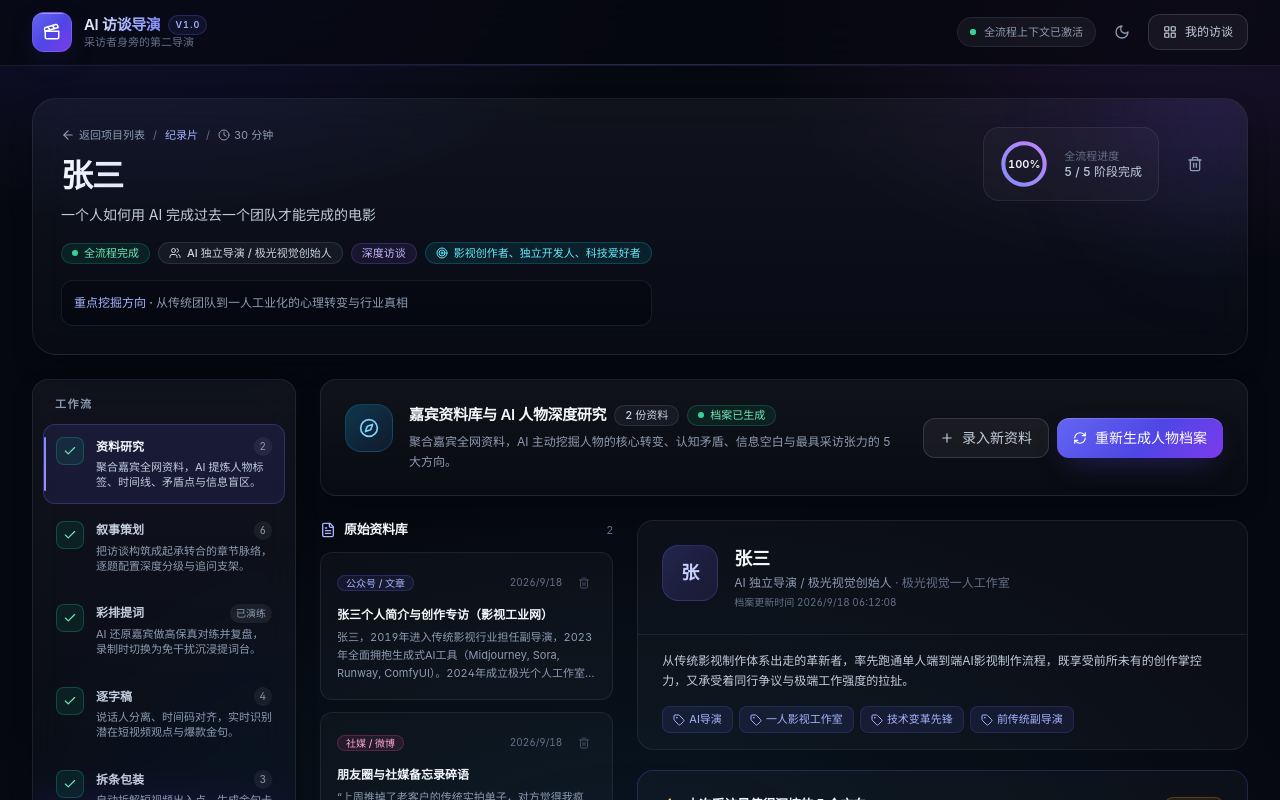
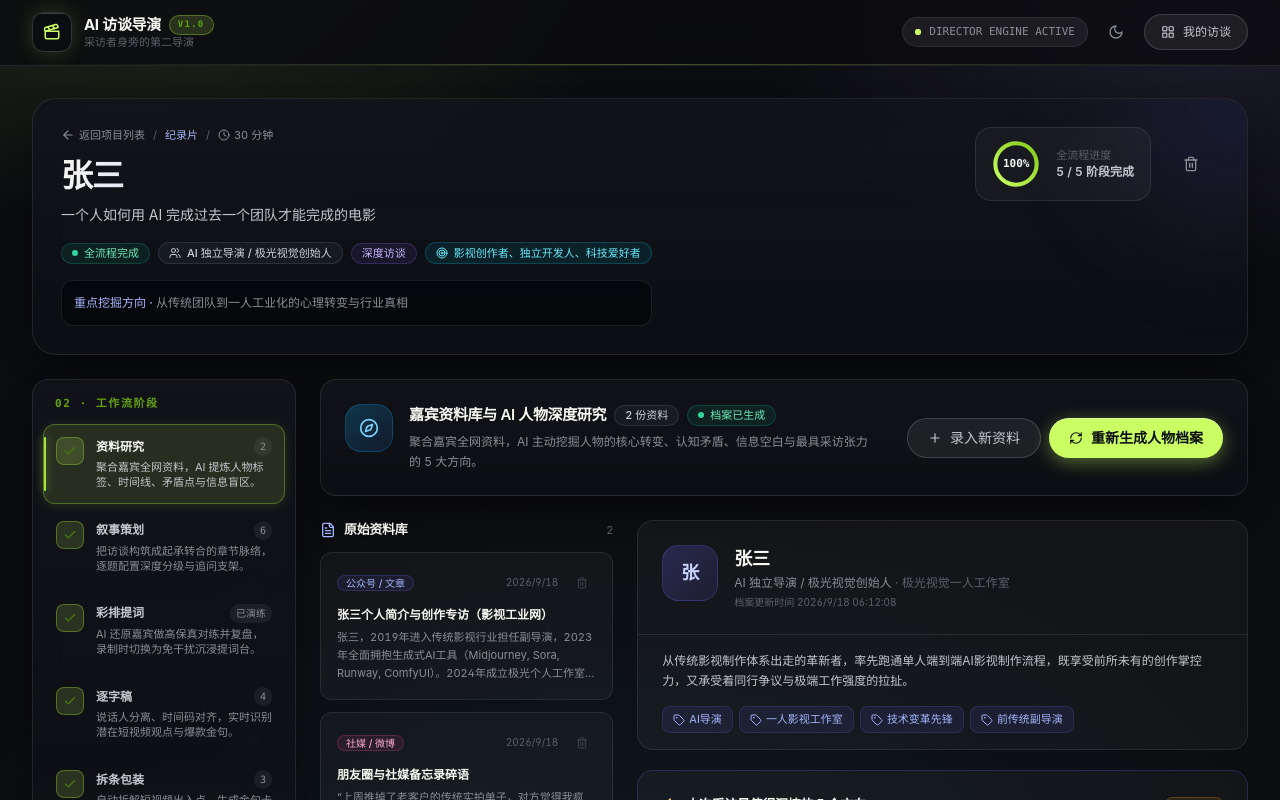
Before and after one commit to Eason-Xi/WebCodingShow, a Next.js app: page /projects/demo-ai-director in a window 1280 px wide. Shown: the top 800 px of the page. Built offline with nearby package versions, Linux system fonts and the light colour scheme.

Commit message:
style: 参考 jevs.youware.app 视觉语言重构全局 Technical Editorial 风格体系

```diff
--- a/src/app/globals.css
+++ b/src/app/globals.css
@@ -11,30 +11,37 @@
   :root {
     color-scheme: dark;
 
-    /* ---- 画布与表面 ---- */
-    --bg-base: #06080f;
-    --surface-1: rgba(255, 255, 255, 0.028);
-    --surface-2: rgba(255, 255, 255, 0.052);
-    --surface-3: rgba(255, 255, 255, 0.08);
-    --surface-inset: rgba(4, 6, 14, 0.5);
-    --panel-from: rgba(255, 255, 255, 0.048);
-    --panel-to: rgba(255, 255, 255, 0.016);
+    /* ---- 画布与表面 (Jev Technical Editorial / Obsidian Dark) ---- */
+    --bg-base: #0b0c0f;
+    --surface-1: rgba(255, 255, 255, 0.035);
+    --surface-2: rgba(255, 255, 255, 0.065);
+    --surface-3: rgba(255, 255, 255, 0.1);
+    --surface-inset: rgba(4, 6, 9, 0.65);
+    --panel-from: rgba(18, 20, 26, 0.88);
+    --panel-to: rgba(13, 15, 20, 0.78);
 
     /* ---- 描边 ---- */
-    --line-1: rgba(148, 163, 184, 0.12);
-    --line-2: rgba(148, 163, 184, 0.22);
-    --line-3: rgba(148, 163, 184, 0.34);
+    --line-1: rgba(255, 255, 255, 0.09);
+    --line-2: rgba(255, 255, 255, 0.16);
+    --line-3: rgba(255, 255, 255, 0.28);
 
     /* ---- 文字 ---- */
-    --text-1: #f3f6fc;
-    --text-2: #c2cddd;
-    --text-3: #8d9bb2;
-    --text-4: #64718a;
+    --text-1: #f7f7f2;
+    --text-2: #c5c7cc;
+    --text-3: #8a8e96;
+    --text-4: #5c616b;
+
+    /* ---- Jev 品牌核心令牌 ---- */
+    --c-obsidian: #0b0c0f;
+    --c-paper: #f3f1e9;
+    --c-paper-card: #fbfaf5;
+    --c-paper-line: #d8d4c8;
+    --c-lime-text: #0b0c0f;
 
     /* ---- 中性叠加（浅色主题下翻转为黑色叠加） ---- */
     --tint: 255 255 255;
-    --well: rgba(0, 0, 0, 0.2);
-    --header-bg: rgba(6, 8, 15, 0.7);
+    --well: rgba(0, 0, 0, 0.28);
+    --header-bg: rgba(11, 12, 15, 0.82);
 
     /* ---- 危险操作 ---- */
     --danger-bg: rgba(239, 68, 68, 0.1);
@@ -44,20 +51,20 @@
     --danger-text-hover: #fecaca;
 
     /* ---- 阴影 ---- */
-    --shadow-1: 0 1px 2px rgba(2, 4, 10, 0.5);
-    --shadow-2: 0 10px 30px -14px rgba(2, 4, 10, 0.9);
-    --shadow-3: 0 32px 72px -32px rgba(2, 4, 10, 0.95);
-    --shadow-accent: 0 10px 30px -12px rgba(79, 70, 229, 0.55);
+    --shadow-1: 0 1px 3px rgba(0, 0, 0, 0.4);
+    --shadow-2: 0 14px 35px -14px rgba(0, 0, 0, 0.85);
+    --shadow-3: 0 35px 80px -28px rgba(0, 0, 0, 0.95);
+    --shadow-accent: 0 12px 35px -8px rgba(201, 255, 99, 0.38);
 
     /* ---- 滚动条 / 表单 ---- */
     --scrollbar-thumb: rgba(148, 163, 184, 0.18);
-    --scrollbar-thumb-hover: rgba(129, 140, 248, 0.42);
-    --option-bg: #0d1220;
+    --scrollbar-thumb-hover: rgba(201, 255, 99, 0.42);
+    --option-bg: #0d1017;
 
     /* ---- 画布光晕 ---- */
-    --glow-1: rgba(79, 70, 229, 0.2);
-    --glow-2: rgba(168, 85, 247, 0.13);
-    --glow-3: rgba(14, 165, 233, 0.09);
+    --glow-1: rgba(201, 255, 99, 0.14);
+    --glow-2: rgba(157, 140, 255, 0.12);
+    --glow-3: rgba(56, 189, 248, 0.06);
 
     --ease-out: cubic-bezier(0.22, 0.68, 0, 1);
 
@@ -90,6 +97,14 @@
     --c-indigo-600: 79 70 229;
     --c-indigo-700: 67 56 202;
     --c-indigo-800: 55 48 163;
+    --c-lime-100: 247 254 231;
+    --c-lime-200: 236 252 203;
+    --c-lime-300: 217 249 157;
+    --c-lime-400: 201 255 99;
+    --c-lime-500: 163 230 53;
+    --c-lime-600: 101 163 13;
+    --c-lime-700: 77 124 15;
+    --c-lime-800: 63 98 18;
     --c-pink-200: 251 207 232;
     --c-pink-300: 249 168 212;
     --c-pink-400: 244 114 182;
@@ -130,30 +145,36 @@
     --c-violet-800: 91 33 182;
   }
 
-  /* ================= 浅色主题 ================= */
+  /* ================= 浅色主题 (Jev Editorial Warm Paper) ================= */
   [data-theme="light"] {
     color-scheme: light;
 
-    --bg-base: #f4f6fb;
-    --surface-1: rgba(15, 23, 42, 0.022);
-    --surface-2: rgba(15, 23, 42, 0.045);
-    --surface-3: rgba(15, 23, 42, 0.07);
-    --surface-inset: rgba(15, 23, 42, 0.035);
-    --panel-from: rgba(255, 255, 255, 0.92);
-    --panel-to: rgba(255, 255, 255, 0.72);
+    --bg-base: #f3f1e9;
+    --surface-1: rgba(18, 20, 23, 0.032);
+    --surface-2: rgba(18, 20, 23, 0.065);
+    --surface-3: rgba(18, 20, 23, 0.098);
+    --surface-inset: rgba(18, 20, 23, 0.035);
+    --panel-from: #fbfaf5;
+    --panel-to: #f5f3ec;
 
-    --line-1: rgba(15, 23, 42, 0.1);
-    --line-2: rgba(15, 23, 42, 0.16);
-    --line-3: rgba(15, 23, 42, 0.28);
+    --line-1: rgba(18, 20, 23, 0.08);
+    --line-2: #d8d4c8;
+    --line-3: #c0baa8;
 
-    --text-1: #0f172a;
-    --text-2: #334155;
-    --text-3: #4d5c73;
-    --text-4: #5f6f87;
+    --text-1: #121417;
+    --text-2: #2d3139;
+    --text-3: #5c626d;
+    --text-4: #858a94;
 
-    --tint: 15 23 42;
-    --well: rgba(15, 23, 42, 0.045);
-    --header-bg: rgba(255, 255, 255, 0.78);
+    --c-obsidian: #0b0c0f;
+    --c-paper: #f3f1e9;
+    --c-paper-card: #fbfaf5;
+    --c-paper-line: #d8d4c8;
+    --c-lime-text: #121417;
+
+    --tint: 18 20 23;
+    --well: rgba(18, 20, 23, 0.035);
+    --header-bg: rgba(243, 241, 233, 0.88);
 
     --danger-bg: rgba(220, 38, 38, 0.08);
     --danger-bg-hover: rgba(220, 38, 38, 0.15);
@@ -161,20 +182,20 @@
     --danger-text: #b91c1c;
     --danger-text-hover: #991b1b;
 
-    --shadow-1: 0 1px 2px rgba(15, 23, 42, 0.06);
-    --shadow-2: 0 10px 30px -16px rgba(15, 23, 42, 0.18);
-    --shadow-3: 0 28px 64px -30px rgba(15, 23, 42, 0.24);
-    --shadow-accent: 0 10px 26px -12px rgba(79, 70, 229, 0.45);
+    --shadow-1: 0 1px 3px rgba(18, 20, 23, 0.04);
+    --shadow-2: 0 10px 30px -15px rgba(18, 20, 23, 0.08);
+    --shadow-3: 0 24px 48px -20px rgba(18, 20, 23, 0.12);
+    --shadow-accent: 0 10px 28px -10px rgba(101, 163, 13, 0.28);
 
-    --scrollbar-thumb: rgba(15, 23, 42, 0.16);
-    --scrollbar-thumb-hover: rgba(79, 70, 229, 0.4);
-    --option-bg: #ffffff;
+    --scrollbar-thumb: rgba(18, 20, 23, 0.16);
+    --scrollbar-thumb-hover: rgba(101, 163, 13, 0.45);
+    --option-bg: #fbfaf5;
 
-    --glow-1: rgba(79, 70, 229, 0.08);
-    --glow-2: rgba(168, 85, 247, 0.06);
+    --glow-1: rgba(201, 255, 99, 0.22);
+    --glow-2: rgba(157, 140, 255, 0.14);
     --glow-3: rgba(14, 165, 233, 0.05);
 
-    /* 文字用色阶调深，保证浅底上的对比度；背景/边框色阶保持中间调 */
+    /* 语义色深浅调校 */
     --c-amber-100: 180 83 9;
     --c-amber-200: 180 83 9;
     --c-amber-300: 180 83 9;
@@ -187,6 +208,14 @@
     --c-indigo-200: 67 56 202;
     --c-indigo-300: 67 56 202;
     --c-indigo-400: 79 70 229;
+    --c-lime-100: 45 70 12;
+    --c-lime-200: 45 70 12;
+    --c-lime-300: 63 98 18;
+    --c-lime-400: 77 124 15;
+    --c-lime-500: 101 163 13;
+    --c-lime-600: 101 163 13;
+    --c-lime-700: 77 124 15;
+    --c-lime-800: 45 70 12;
     --c-pink-200: 190 24 93;
     --c-pink-300: 190 24 93;
     --c-pink-400: 219 39 119;
@@ -301,33 +330,36 @@
     border: 1px solid var(--line-1);
   }
 
-  /* --- 按钮体系 --- */
+  /* --- 按钮体系 (Jev Aesthetic) --- */
   .btn {
-    @apply inline-flex items-center justify-center gap-2 whitespace-nowrap rounded-xl font-medium
+    @apply inline-flex items-center justify-center gap-2 whitespace-nowrap rounded-full font-medium
       transition-all duration-200 active:scale-[0.97] disabled:pointer-events-none disabled:opacity-45;
     transition-timing-function: var(--ease-out);
   }
   .btn-xs {
-    @apply h-7 px-2.5 text-[11px];
+    @apply h-7 px-3 text-[11px];
   }
   .btn-sm {
-    @apply h-8 px-3 text-xs;
+    @apply h-8 px-3.5 text-xs;
   }
   .btn-md {
-    @apply h-10 px-4 text-sm;
+    @apply h-10 px-5 text-sm;
   }
   .btn-lg {
-    @apply h-11 px-5 text-sm;
+    @apply h-11 px-6 text-sm;
   }
 
+  /* Jev 标志性高光青柠主按钮（全主题统一保持极光青柠高辨识度） */
   .btn-primary {
-    @apply text-white;
-    background-image: linear-gradient(135deg, #6366f1 0%, #4f46e5 55%, #7c3aed 100%);
-    box-shadow: var(--shadow-accent), inset 0 1px 0 rgba(255, 255, 255, 0.16);
+    color: #0b0c0f !important;
+    background-color: #c9ff63 !important;
+    box-shadow: 0 4px 18px rgba(201, 255, 99, 0.4), inset 0 1px 0 rgba(255, 255, 255, 0.4);
+    font-weight: 600;
   }
   .btn-primary:hover {
-    background-image: linear-gradient(135deg, #7c83f7 0%, #5b52ea 55%, #8b46f0 100%);
-    box-shadow: 0 14px 36px -12px rgba(99, 102, 241, 0.7), inset 0 1px 0 rgba(255, 255, 255, 0.2);
+    background-color: #d8ff7a !important;
+    box-shadow: 0 8px 26px rgba(201, 255, 99, 0.55), inset 0 1px 0 rgba(255, 255, 255, 0.5);
+    transform: translateY(-1px);
   }
 
   .btn-secondary {
@@ -339,6 +371,83 @@
     color: var(--text-1);
     background: var(--surface-3);
     border-color: var(--line-3);
+  }
+
+  /* --- Jev 风格：Director Console 终端视窗 --- */
+  .hero-console {
+    background: #0d1017 !important;
+    color: #f7f7f2 !important;
+    backdrop-filter: blur(20px) saturate(160%);
+    -webkit-backdrop-filter: blur(20px) saturate(160%);
+    border: 1px solid rgba(255, 255, 255, 0.14) !important;
+    border-radius: 20px;
+    box-shadow: 0 35px 80px -15px rgba(0, 0, 0, 0.7), 0 0 0 1px rgba(255, 255, 255, 0.05);
+    overflow: hidden;
+  }
+
+  .hero-console .console-top {
+    display: flex;
+    align-items: center;
+    justify-content: space-between;
+    padding: 12px 18px;
+    border-bottom: 1px solid rgba(255, 255, 255, 0.08);
+    background: rgba(255, 255, 255, 0.02);
+  }
+
+  .hero-console .console-result {
+    background: rgba(201, 255, 99, 0.06);
+    border: 1px solid rgba(201, 255, 99, 0.22);
+    border-radius: 12px;
+    padding: 14px 16px;
+  }
+
+  .hero-console pre,
+  .hero-console code,
+  .hero-console .code-line {
+    font-family: var(--font-mono, monospace);
+  }
+
+  .hero-console .console-dim {
+    color: #64748b !important;
+  }
+  .hero-console .console-key {
+    color: #cbd5e1 !important;
+  }
+  .hero-console .console-val {
+    color: #f7f7f2 !important;
+  }
+  .hero-console .console-lime {
+    color: #c9ff63 !important;
+  }
+  .hero-console .console-amber {
+    color: #fde047 !important;
+  }
+  .hero-console .console-violet {
+    color: #c084fc !important;
+  }
+  .hero-console .console-emerald {
+    color: #86efac !important;
+  }
+
+  /* --- Jev 风格：Stat Strip 扁平数据横带 --- */
+  .stat-strip {
+    background: var(--panel-from);
+    border: 1px solid var(--line-2);
+    border-radius: 20px;
+    box-shadow: var(--shadow-2);
+  }
+
+  /* --- Technical Grid 科技网格纹理 --- */
+  .technical-grid {
+    background-size: 32px 32px;
+    background-image:
+      linear-gradient(to right, rgba(255, 255, 255, 0.03) 1px, transparent 1px),
+      linear-gradient(to bottom, rgba(255, 255, 255, 0.03) 1px, transparent 1px);
+  }
+  [data-theme="light"] .technical-grid {
+    background-image:
+      linear-gradient(to right, rgba(18, 20, 23, 0.035) 1px, transparent 1px),
+      linear-gradient(to bottom, rgba(18, 20, 23, 0.035) 1px, transparent 1px);
   }
 
   .btn-ghost {
--- a/src/app/layout.tsx
+++ b/src/app/layout.tsx
@@ -25,16 +25,16 @@ export default function RootLayout({
           <div className="shell flex h-16 items-center justify-between gap-4">
             {/* 品牌 */}
             <Link href="/" className="group flex items-center gap-3">
-              <span className="relative grid h-10 w-10 place-items-center overflow-hidden rounded-xl border border-tint bg-gradient-to-br from-indigo-500 via-indigo-600 to-violet-600 shadow-accent transition-transform duration-300 group-hover:scale-[1.06]">
-                <Clapperboard className="h-[18px] w-[18px] text-white" />
-                <span className="tint-hi pointer-events-none absolute inset-x-0 top-0 h-px" />
+              <span className="relative grid h-10 w-10 place-items-center overflow-hidden rounded-xl border border-line-2 bg-[#0b0c0f] text-lime-400 shadow-[0_0_20px_rgba(201,255,99,0.18)] transition-all duration-300 group-hover:scale-[1.06] group-hover:border-lime-400/50">
+                <Clapperboard className="h-[18px] w-[18px] text-lime-400" />
+                <span className="pointer-events-none absolute inset-x-0 top-0 h-px bg-white/20" />
               </span>
               <span className="flex flex-col">
                 <span className="flex items-center gap-2">
-                  <span className="text-[15px] font-semibold tracking-tight text-gradient">
+                  <span className="text-[15px] font-bold tracking-tight text-1">
                     AI 访谈导演
                   </span>
-                  <span className="rounded-full border border-indigo-500/25 bg-indigo-500/10 px-1.5 py-0.5 text-[9px] font-semibold uppercase tracking-[0.12em] text-indigo-300">
+                  <span className="rounded-full border border-lime-500/35 bg-lime-400/15 px-2 py-0.5 text-[9px] font-bold uppercase tracking-[0.14em] text-lime-600 dark:text-lime-300 font-mono">
                     v1.0
                   </span>
                 </span>
@@ -45,24 +45,24 @@ export default function RootLayout({
             </Link>
 
             {/* 右侧操作 */}
-            <div className="flex items-center gap-2">
-              <div className="hidden items-center gap-2 rounded-full border border-line-1 bg-surface-2 px-3 py-1.5 text-[11px] text-3 md:flex">
+            <div className="flex items-center gap-2.5">
+              <div className="hidden items-center gap-2 rounded-full border border-line-1 bg-surface-2 px-3 py-1.5 text-[11px] text-3 md:flex font-mono">
                 <span className="relative flex h-1.5 w-1.5">
-                  <span className="absolute inline-flex h-full w-full rounded-full bg-emerald-400 animate-ping-soft" />
-                  <span className="relative inline-flex h-1.5 w-1.5 rounded-full bg-emerald-400" />
+                  <span className="absolute inline-flex h-full w-full rounded-full bg-lime-400 animate-ping-soft" />
+                  <span className="relative inline-flex h-1.5 w-1.5 rounded-full bg-lime-400" />
                 </span>
-                <span>全流程上下文已激活</span>
+                <span>DIRECTOR ENGINE ACTIVE</span>
               </div>
 
               <ThemeToggle />
 
-              <Link href="/" className="btn btn-secondary btn-sm h-9 px-3.5">
+              <Link href="/" className="btn btn-secondary btn-sm h-9 px-4">
                 <LayoutGrid className="h-3.5 w-3.5" />
                 <span className="hidden sm:inline">我的访谈</span>
               </Link>
             </div>
           </div>
-          <div className="h-px bg-gradient-to-r from-transparent via-indigo-500/35 to-transparent" />
+          <div className="h-px bg-gradient-to-r from-transparent via-lime-400/30 to-transparent" />
         </header>
 
         <main className="flex flex-1 flex-col">{children}</main>
--- a/src/app/projects/[id]/page.tsx
+++ b/src/app/projects/[id]/page.tsx
@@ -226,18 +226,18 @@ export default function ProjectDetailPage() {
                   />
                   <defs>
                     <linearGradient id="pg" x1="0" y1="0" x2="1" y2="1">
-                      <stop offset="0%" stopColor="#818cf8" />
-                      <stop offset="100%" stopColor="#c084fc" />
+                      <stop offset="0%" stopColor="#C9FF63" />
+                      <stop offset="100%" stopColor="#84cc16" />
                     </linearGradient>
                   </defs>
                 </svg>
-                <span className="tabular absolute inset-0 grid place-items-center text-[11px] font-semibold text-1">
+                <span className="tabular absolute inset-0 grid place-items-center text-[11px] font-bold text-1 font-mono">
                   {progress.percent}%
                 </span>
               </div>
               <div>
-                <p className="text-[11px] text-4">全流程进度</p>
-                <p className="tabular text-xs font-medium text-2">
+                <p className="text-[11px] text-4 font-mono">全流程进度</p>
+                <p className="tabular text-xs font-semibold text-2">
                   {progress.completed} / {progress.total} 阶段完成
                 </p>
               </div>
@@ -259,7 +259,7 @@ export default function ProjectDetailPage() {
         {/* 侧栏流程导航 */}
         <aside className="hidden lg:block">
           <nav className="glass-panel sticky top-24 space-y-1 rounded-2xl p-2.5">
-            <p className="eyebrow px-3 pb-2 pt-1.5">工作流</p>
+            <p className="eyebrow px-3 pb-2 pt-1.5 font-mono text-lime-600 dark:text-lime-400">02 · 工作流阶段</p>
             {STEPS.map((step) => {
               const Icon = step.icon;
               const isActive = activeTab === step.key;
@@ -270,20 +270,20 @@ export default function ProjectDetailPage() {
                   className={clsx(
                     "group relative flex w-full items-start gap-3 rounded-xl border p-3 text-left transition-all duration-200",
                     isActive
-                      ? "border-indigo-500/30 bg-indigo-500/[0.12]"
+                      ? "border-lime-500/35 bg-lime-400/[0.12] dark:border-lime-400/30 shadow-[0_2px_12px_rgba(201,255,99,0.12)]"
                       : "border-transparent hover:bg-surface-2"
                   )}
                 >
                   {isActive && (
-                    <span className="absolute bottom-3 left-0 top-3 w-0.5 rounded-full bg-gradient-to-b from-indigo-400 to-violet-400" />
+                    <span className="absolute bottom-3 left-0 top-3 w-0.5 rounded-full bg-lime-500 dark:bg-lime-400 shadow-[0_0_8px_rgba(201,255,99,0.5)]" />
                   )}
                   <span
                     className={clsx(
                       "grid h-7 w-7 shrink-0 place-items-center rounded-lg border text-[11px] font-semibold transition-colors",
                       step.done
-                        ? "border-emerald-500/30 bg-emerald-500/10 text-emerald-300"
+                        ? "border-lime-500/35 bg-lime-400/15 text-lime-700 dark:text-lime-300 font-bold"
                         : isActive
-                        ? "border-indigo-400/40 bg-indigo-500/20 text-indigo-200"
+                        ? "border-lime-500/40 bg-lime-400/20 text-lime-700 dark:text-lime-300"
                         : "border-line-2 bg-surface-2 text-4 group-hover:text-3"
                     )}
                   >
@@ -300,7 +300,7 @@ export default function ProjectDetailPage() {
                         {step.short}
                       </span>
                       {step.count !== undefined && step.count !== 0 && (
-                        <span className="tabular shrink-0 rounded-full tint-3 px-1.5 py-0.5 text-[10px] text-3">
+                        <span className="tabular shrink-0 rounded-full tint-3 px-1.5 py-0.5 text-[10px] text-3 font-mono">
                           {step.count}
                         </span>
                       )}
@@ -319,13 +319,13 @@ export default function ProjectDetailPage() {
             })}
 
             <div className="mt-2 border-t border-line-1 px-3 pb-1 pt-3">
-              <div className="mb-2 flex items-center justify-between text-[11px] text-4">
+              <div className="mb-2 flex items-center justify-between text-[11px] text-4 font-mono">
                 <span>整体进度</span>
-                <span className="tabular">{progress.percent}%</span>
+                <span className="tabular font-bold text-1">{progress.percent}%</span>
               </div>
               <ProgressBar
                 percent={progress.percent}
-                tone={progress.percent === 100 ? "emerald" : "indigo"}
+                tone="lime"
               />
             </div>
           </nav>
@@ -343,12 +343,12 @@ export default function ProjectDetailPage() {
                 className={clsx(
                   "flex shrink-0 items-center gap-2 rounded-xl border px-3.5 py-2.5 text-xs font-medium transition-colors",
                   isActive
-                    ? "border-indigo-500/35 bg-indigo-500/15 text-indigo-100"
+                    ? "border-lime-500/40 bg-lime-400/20 text-lime-700 dark:text-lime-300 font-semibold"
                     : "border-line-1 bg-surface-1 text-3"
                 )}
               >
                 {step.done ? (
-                  <Check className="h-3.5 w-3.5 text-emerald-400" />
+                  <Check className="h-3.5 w-3.5 text-lime-500 dark:text-lime-400" />
                 ) : (
                   <Icon className="h-3.5 w-3.5" />
                 )}
--- a/src/components/ui/Primitives.tsx
+++ b/src/components/ui/Primitives.tsx
@@ -9,6 +9,7 @@ import type { ReactNode } from "react";
    ========================================================================== */
 
 export type Tone =
+  | "lime"
   | "indigo"
   | "violet"
   | "purple"
@@ -29,6 +30,13 @@ interface ToneClasses {
 }
 
 export const TONE: Record<Tone, ToneClasses> = {
+  lime: {
+    text: "text-lime-700 dark:text-lime-300",
+    bg: "bg-lime-400/15",
+    border: "border-lime-500/35 dark:border-lime-400/30",
+    tile: "bg-gradient-to-br from-lime-400/25 to-lime-500/10 border-lime-500/40 dark:border-lime-400/35",
+    dot: "bg-lime-500 dark:bg-lime-400",
+  },
   indigo: {
     text: "text-indigo-300",
     bg: "bg-indigo-500/10",
@@ -283,7 +291,7 @@ export function EmptyState({
 
 export function ProgressBar({
   percent,
-  tone = "indigo",
+  tone = "lime",
   className,
 }: {
   percent: number;
@@ -295,7 +303,9 @@ export function ProgressBar({
       <div
         className={clsx(
           "h-full rounded-full transition-[width] duration-700 ease-out",
-          tone === "emerald"
+          tone === "lime"
+            ? "bg-lime-400 dark:bg-lime-300 shadow-[0_0_10px_rgba(201,255,99,0.5)]"
+            : tone === "emerald"
             ? "bg-gradient-to-r from-emerald-500 to-teal-400"
             : tone === "pink"
             ? "bg-gradient-to-r from-pink-500 to-violet-500"
@@ -322,14 +332,16 @@ export function StageDots({
 }) {
   const dim = size === "sm" ? "h-1.5" : "h-2";
   return (
-    <div className={clsx("flex items-center gap-1", className)}>
+    <div className={clsx("flex items-center gap-1.5", className)}>
       {done.map((d, i) => (
         <span
           key={i}
           className={clsx(
             dim,
-            "flex-1 rounded-full transition-colors duration-500",
-            d ? "bg-gradient-to-r from-indigo-400 to-violet-400" : "tint-4"
+            "flex-1 rounded-full transition-all duration-500",
+            d
+              ? "bg-lime-500 dark:bg-lime-400 shadow-[0_0_8px_rgba(201,255,99,0.35)]"
+              : "bg-black/10 dark:bg-white/10"
           )}
         />
       ))}
--- a/tailwind.config.ts
+++ b/tailwind.config.ts
@@ -14,6 +14,7 @@ const PALETTE_SHADES: Record<string, number[]> = {
   cyan: [300, 400, 500, 600, 700, 800],
   emerald: [300, 400, 500, 600, 700, 800],
   indigo: [100, 200, 300, 400, 500, 600, 700, 800],
+  lime: [100, 200, 300, 400, 500, 600, 700, 800],
   pink: [200, 300, 400, 500, 600, 700, 800],
   purple: [200, 300, 400, 500, 600, 700, 800],
   rose: [300, 400, 500, 600, 700, 800],
@@ -59,6 +60,15 @@ const config: Config = {
           3: "var(--text-3)",
           4: "var(--text-4)",
         },
+        brand: {
+          lime: "rgb(var(--c-lime-400) / <alpha-value>)",
+          "lime-text": "var(--c-lime-text)",
+          violet: "rgb(var(--c-violet-400) / <alpha-value>)",
+          obsidian: "var(--c-obsidian)",
+          paper: "var(--c-paper)",
+          "paper-card": "var(--c-paper-card)",
+          "paper-line": "var(--c-paper-line)",
+        },
         ...themedColors,
       },
       fontFamily: {
```
Also changed, not shown: src/app/page.tsx (+161 -103 lines), 1 other file (tests, documents, lock files or other folders).
